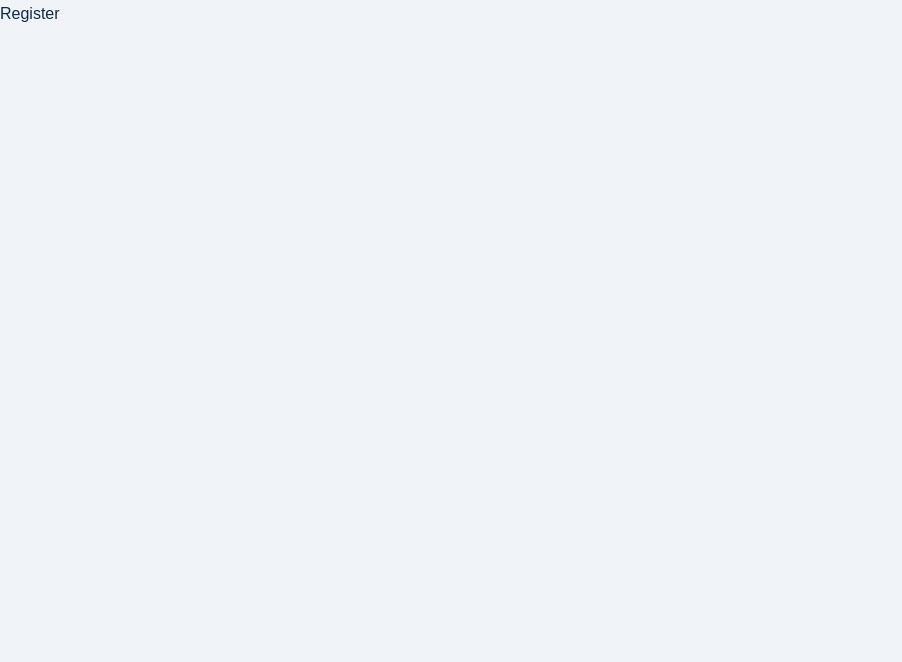
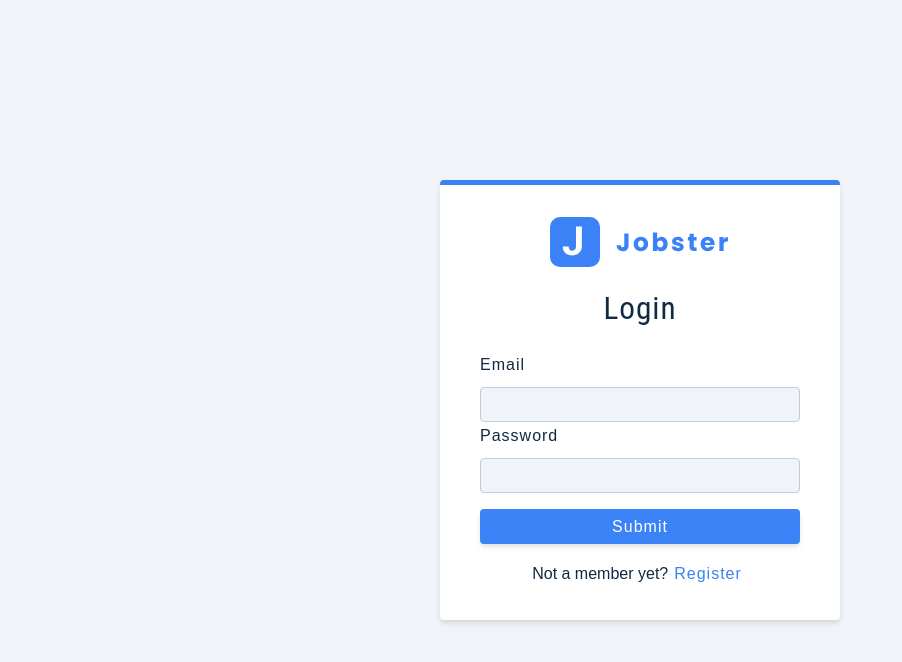
Before and after one commit to ilyasoghlu/jobster, a React (Create React App) app: page /register in a window 1280 px wide. Shown: the top 662 px of the page, without its empty margins (0-902 px from the left). Built offline with nearby package versions, Linux system fonts and the light colour scheme.

Commit message:
Register and Error pages

```diff
--- /dev/null
+++ b/src/components/FormRow.js
@@ -0,0 +1,23 @@
+import React from 'react'
+
+
+
+
+function FormRow({type, name, value, handleChange, labelText}) {
+    return (
+        <div className='from-row'>
+            <label htmlFor={name} className='form-label'>
+                {labelText || name}
+            </label>
+            <input
+                type={type}
+                value={value}
+                name={name}
+                onChange={handleChange}
+                className='form-input'
+            />
+        </div>
+    )
+}
+
+export default FormRow
--- a/src/components/index.js
+++ b/src/components/index.js
@@ -1,8 +1,8 @@
 import Logo from "./Logo";
+import FormRow from "./FormRow";
 
 
 
 
 
-
-export {Logo }
+export {Logo, FormRow }
--- a/src/index.js
+++ b/src/index.js
@@ -1,14 +1,9 @@
-import React from 'react';
-import ReactDOM from 'react-dom/client';
-import 'normalize.css';
-import './index.css';
-import App from './App';
+import React from "react";
+import { createRoot } from "react-dom/client";
+import "normalize.css";
+import "./index.css";
+import App from "./App";
 
-
-
-const root = ReactDOM.createRoot(document.getElementById('root'));
-root.render(
-  <React.StrictMode>
-    <App />
-  </React.StrictMode>
-);
+const container = document.getElementById("root");
+const root = createRoot(container);
+root.render(<App tab="home" />);
--- a/src/pages/Register.js
+++ b/src/pages/Register.js
@@ -1,8 +1,82 @@
 import React from 'react'
+import { useState, useEffect } from 'react'
+import { Logo, FormRow } from '../components'
+import Wrapper from '../assets/wrappers/RegisterPage'
+
+
+// ! redux toolkit and useNavigate will be later
+
+const initialState = {
+  name: '',
+  email: '',
+  password: '',
+  isMember: true,
+}
+
+// ! if possible prefer local state
+// ! global state
+
+
 
 function Register() {
+  const [values, setValues] = useState(initialState)
+
+
+  // ! redux toolkit and useNavigate will be here later
+
+  const handleChange = (e) =>{
+    console.log(e.target)
+  }
+
+
+  const onSubmit = (e) =>{
+    e.preventDefault();
+    console.log(e.target)
+  }
+
+
+  const toggleMember = () =>{
+    setValues({...values, isMember: !values.isMember})
+  }
   return (
-    <div>Register</div>
+    <Wrapper className='full-page'>
+      <form className='form' onSubmit={onSubmit}>
+        <Logo />
+        <h3>{values.isMember ? 'Login' : 'Register'}</h3>
+        {/* Name field */}
+        {!values.isMember &&(
+          <FormRow
+            type='text'
+            name='name'
+            value={values.name}
+            handleChange={handleChange}
+          />
+        )}
+        {/* email field */}
+        <FormRow
+          type='email'
+          name='email'
+          value={values.email}
+          handleChange={handleChange}
+        />
+        {/* password field */}
+        <FormRow
+          type='password'
+          name='password'
+          value={values.password}
+          handleChange={handleChange}
+        />
+        <button type='submit' className='btn btn-block'>
+          submit
+        </button>
+        <p>
+        {values.isMember? 'Not a member yet?' : 'Already a member?'}
+          <button type='button' onClick={toggleMember} className='member-btn'>
+            {values.isMember?'Register' : 'Login'}
+          </button>
+        </p>
+      </form>
+    </Wrapper>
   )
 }
 
```
